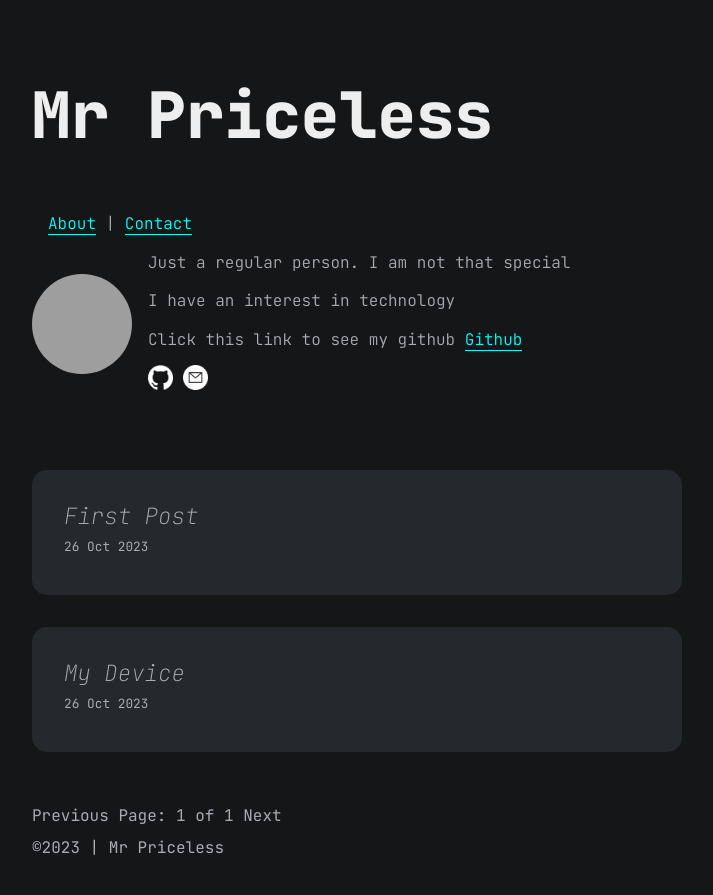
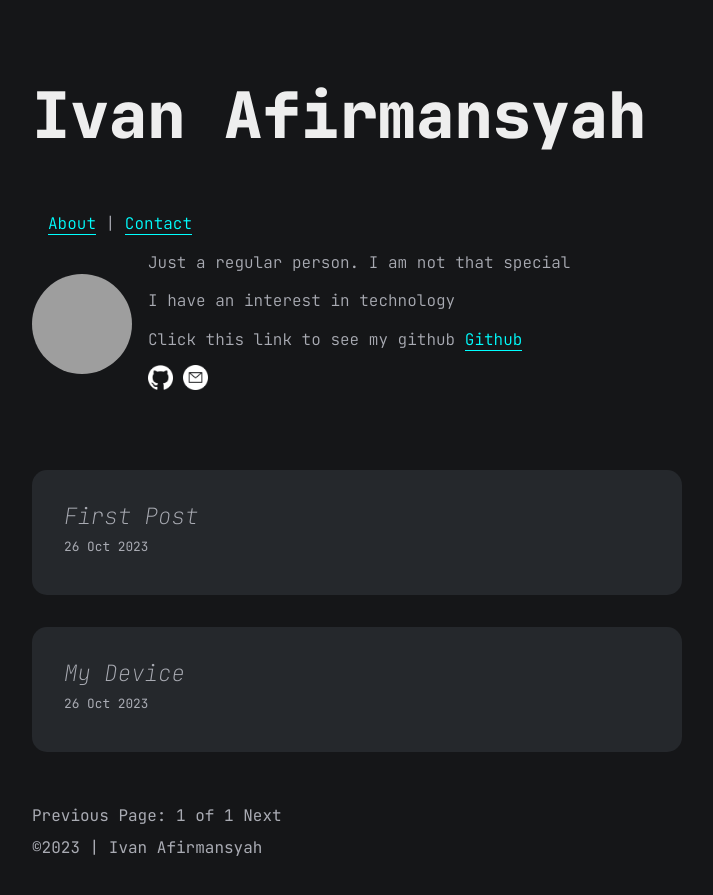
Before and after one commit to shera1402/shera1402.github.io, a Jekyll site: the page built from index.html, in a window 1280 px wide, cut to the strip 0-912 px from the top of the page. Shown: the top 895 px of the strip, without its empty margins (283-996 px from the left). Built offline with Jekyll 4.4.1, drawn with Linux system fonts in a browser that asks for light colours; the list of posts is cut into pages by our own code; comment, search, counter and statistics services are not loaded; grey boxes are pictures that could not be loaded.

Commit message:
Update _config.yml

```diff
--- a/_config.yml
+++ b/_config.yml
@@ -1,12 +1,12 @@
-title: Mr Priceless
+title: Ivan Afirmansyah
 markdown: kramdown
-url: "https://price220903.github.io"
+url: "https://ivanafirmansyah.github.io"
 baseurl: "/"
 
 # for atom feed
 author:
-  name: Evanreygo Surendraveda
-  email: evanreygo@gmail.com
+  name: Ivan Afirmansyah
+  email: pannn369@gmail.com
 
 plugins:
   - jemoji
```
